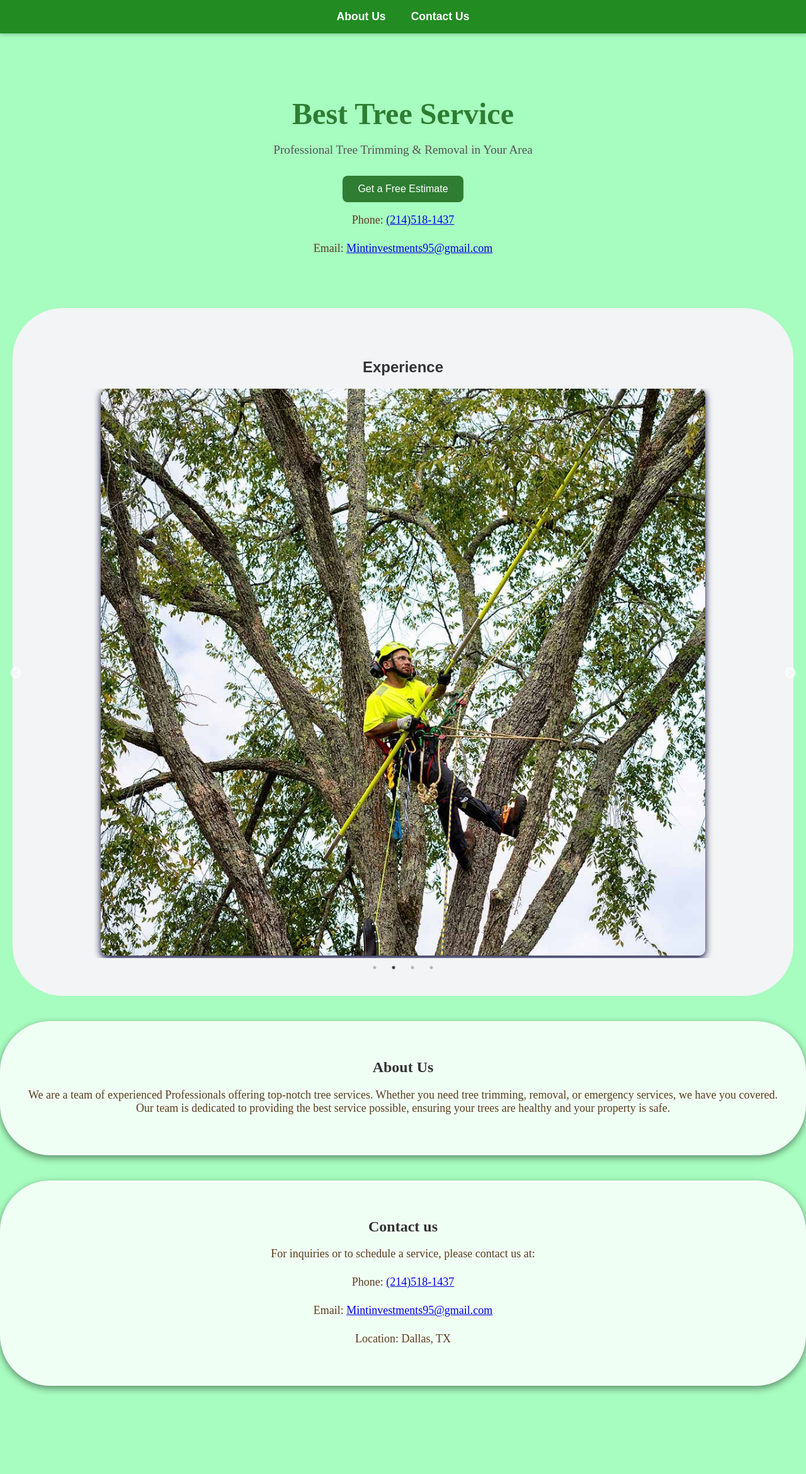
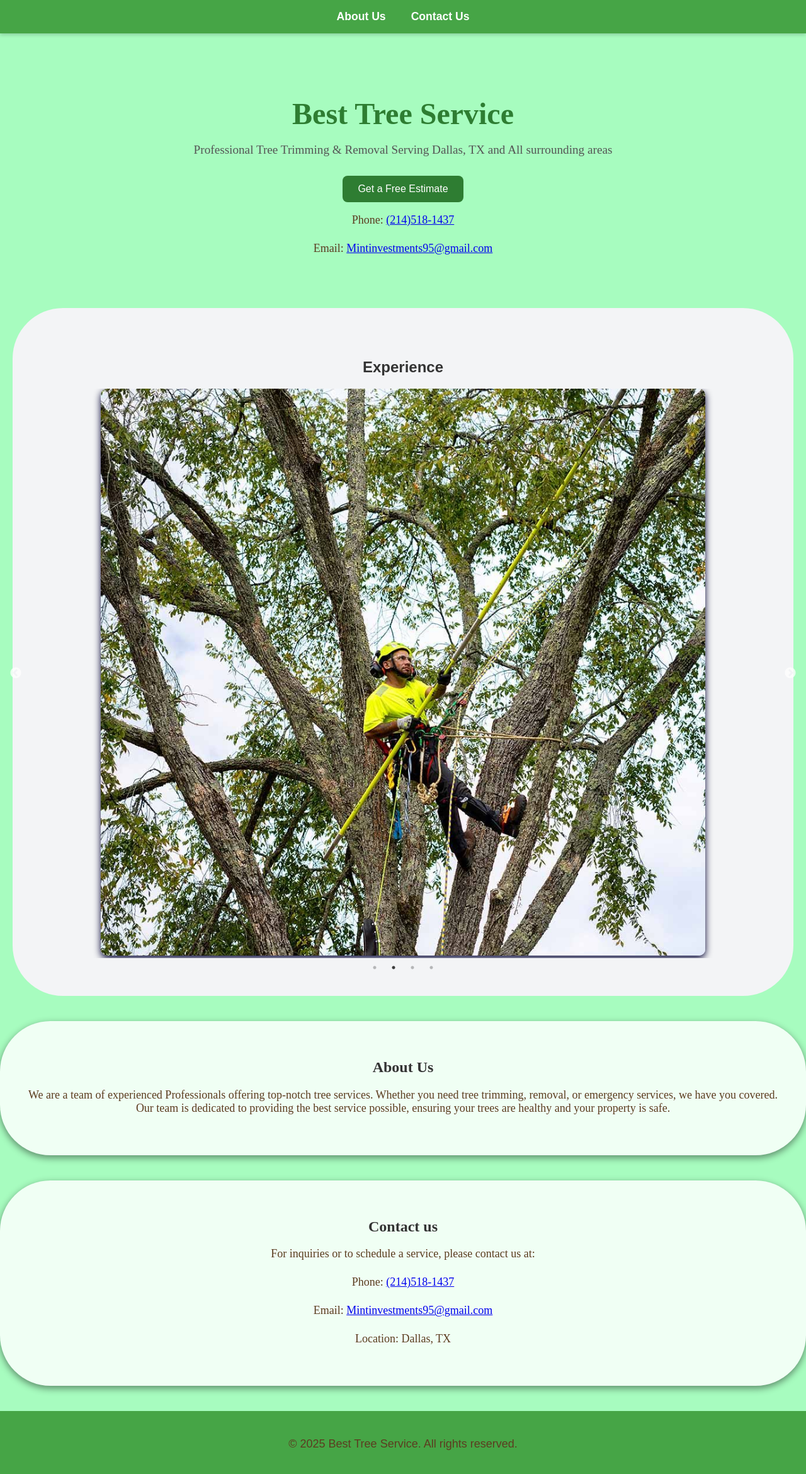
Before and after one commit to Joaquin95/Best-Tree-Service, a React (Create React App) app: page / in a window 1280 px wide. Shown: the top 2340 px of the page at 63% size. Before the commit the page ends 2240 px from the top, so only its background shows below. Built offline with nearby package versions, Linux system fonts and the light colour scheme.

Commit message:
added footer

```diff
--- /dev/null
+++ b/src/components/Footer.js
@@ -0,0 +1,16 @@
+import React from "react";
+import "../index.css";
+
+export default function Footer() {
+  return (
+    <footer className="footer">
+      <div className="footer-content">
+        <p>
+          &copy; {new Date().getFullYear()} Best Tree Service. All rights
+          reserved.
+        </p>
+
+      </div>
+    </footer>
+  );
+}
--- a/src/index.css
+++ b/src/index.css
@@ -17,7 +17,7 @@ body {
   font-family: "Cursive", cursive;
   padding: 60px 20px;
   border-radius: 80px;
-   max-width: 1200px;
+  max-width: 1200px;
 }
 .services-section {
   text-align: center;
@@ -31,7 +31,7 @@ body {
   padding: 2.5rem;
   font-family: "Cursive", cursive;
   margin: 40px auto;
-   max-width: 1200px;
+  max-width: 1200px;
   border-radius: 80px;
   box-shadow: 0 4px 12px rgba(0, 0, 0, 0.45);
   text-align: center;
@@ -40,7 +40,7 @@ body {
   background-color: #f0fff4;
   padding: 2.5rem;
   margin: 40px auto;
-   max-width: 1200px;
+  max-width: 1200px;
   font-family: "Cursive", cursive;
   border-radius: 80px;
   box-shadow: 0 4px 12px rgba(0, 0, 0, 0.45);
@@ -173,7 +173,7 @@ textarea::placeholder {
 
 /* Navbar */
 .navbar {
-  background-color: #228b22; /* forest green */
+  background-color: #46a546; /* forest green */
   padding: 1rem;
   position: sticky;
   top: 0;
@@ -202,8 +202,32 @@ textarea::placeholder {
 }
 
 .navbar a:hover {
-  color: #c1f0c1;
+  color: #15e515;
 }
 html {
   scroll-behavior: smooth;
 }
+
+/* Footer */
+.footer {
+  background-color:#46a546;
+  padding: 1.5rem 0;
+  text-align: center;
+  margin-top: 40px;
+}
+
+.footer a {
+  color: #90ee90;
+  margin: 0 5px;
+  text-decoration: none;
+}
+
+.footer a:hover {
+  text-decoration: underline;
+}
+
+.footer-content {
+  max-width: 900px;
+  margin: 0 auto;
+  padding: 0 1rem;
+}
--- a/src/pages/Home.js
+++ b/src/pages/Home.js
@@ -3,7 +3,7 @@ import "slick-carousel/slick/slick.css";
 import "slick-carousel/slick/slick-theme.css";
 import Slider from "react-slick";
 import Navbar from "../components/Navbar";
-
+import Footer from "../components/Footer";
 import "../index.css";
 
 export default function Home() {
@@ -26,7 +26,7 @@ export default function Home() {
       <section className="hero-section">
         <h1 className="heading">Best Tree Service</h1>
         <p className="subheading">
-          Professional Tree Trimming & Removal in Your Area
+          Professional Tree Trimming & Removal Serving Dallas, TX and All surrounding areas
         </p>
         <button
           className="cta-button"
@@ -116,6 +116,9 @@ export default function Home() {
         </p>
         <p>Location: Dallas, TX</p>
       </section>
+      <Footer />
+      {/* The Footer component is imported and used here */}
+      {/* It contains the copyright information and contact details */}
     </main>
   );
 }
```
